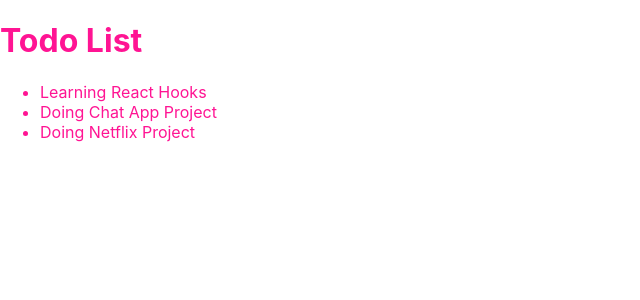
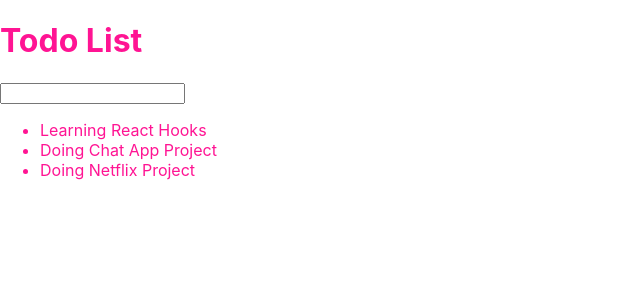
Before and after one commit to camha91/react-hooks-basic, a React (Create React App) app: page / in a window 1280 px wide. Shown: the top 300 px of the page, without its empty margins (0-640 px from the left). Built offline with nearby package versions, Linux system fonts and the light colour scheme.

Commit message:
Add todoForm

```diff
--- a/src/App.js
+++ b/src/App.js
@@ -2,6 +2,7 @@
 import './App.css';
 import ColorBox from './components/ColorBox';
 import TodoList from './components/TodoList';
+import TodoForm from './components/TodoForm';
 
 function App() {
   const [todoList, settodoList] = useState([
@@ -12,13 +13,25 @@
 
   function handleTodoClick(todo) {
     const newTodoList = todoList.filter((x) => x.id !== todo.id);
-    return settodoList(newTodoList);
-  }
+    settodoList(newTodoList);
+  };
+
+  function handleTodoFormSubmit(formValues) {
+    const newTodo = {
+      id: todoList.length + 1,
+      ...formValues,
+    };
+    const newTodoList = [...todoList, newTodo];
+    settodoList(newTodoList);
+  };
 
   return (
     <div className="app">
       <h1>Todo List</h1>
 
+      <TodoForm
+        onSubmit={handleTodoFormSubmit}
+      />
       <TodoList
         todos={todoList}
         onTodoClick={handleTodoClick}
--- /dev/null
+++ b/src/components/TodoForm/index.jsx
@@ -0,0 +1,46 @@
+import React, { useState } from 'react';
+import PropTypes from 'prop-types';
+
+TodoForm.propTypes = {
+    onSubmit: PropTypes.func,
+};
+
+TodoForm.defaultProps = {
+    onSubmit: null,
+}
+
+function TodoForm(props) {
+    const { onSubmit } = props;
+    const [value, setValue] = useState('');
+
+    function handleValueChange(e) {
+        setValue(e.target.value);
+    };
+
+    function handleSubmit(e) {
+        e.preventDefault();
+
+        const formValues = {
+            title: value,
+        };
+
+        if (!onSubmit || formValues.title === '') {
+            return;
+        }
+
+        onSubmit(formValues);
+        setValue('');
+    };
+
+    return (
+        <form onSubmit={handleSubmit}>
+            <input
+                type="text"
+                value={value}
+                onChange={handleValueChange}
+            />
+        </form>
+    );
+}
+
+export default TodoForm;
```
Also changed, not shown: 1 other file (tests, documents, lock files or other folders).
